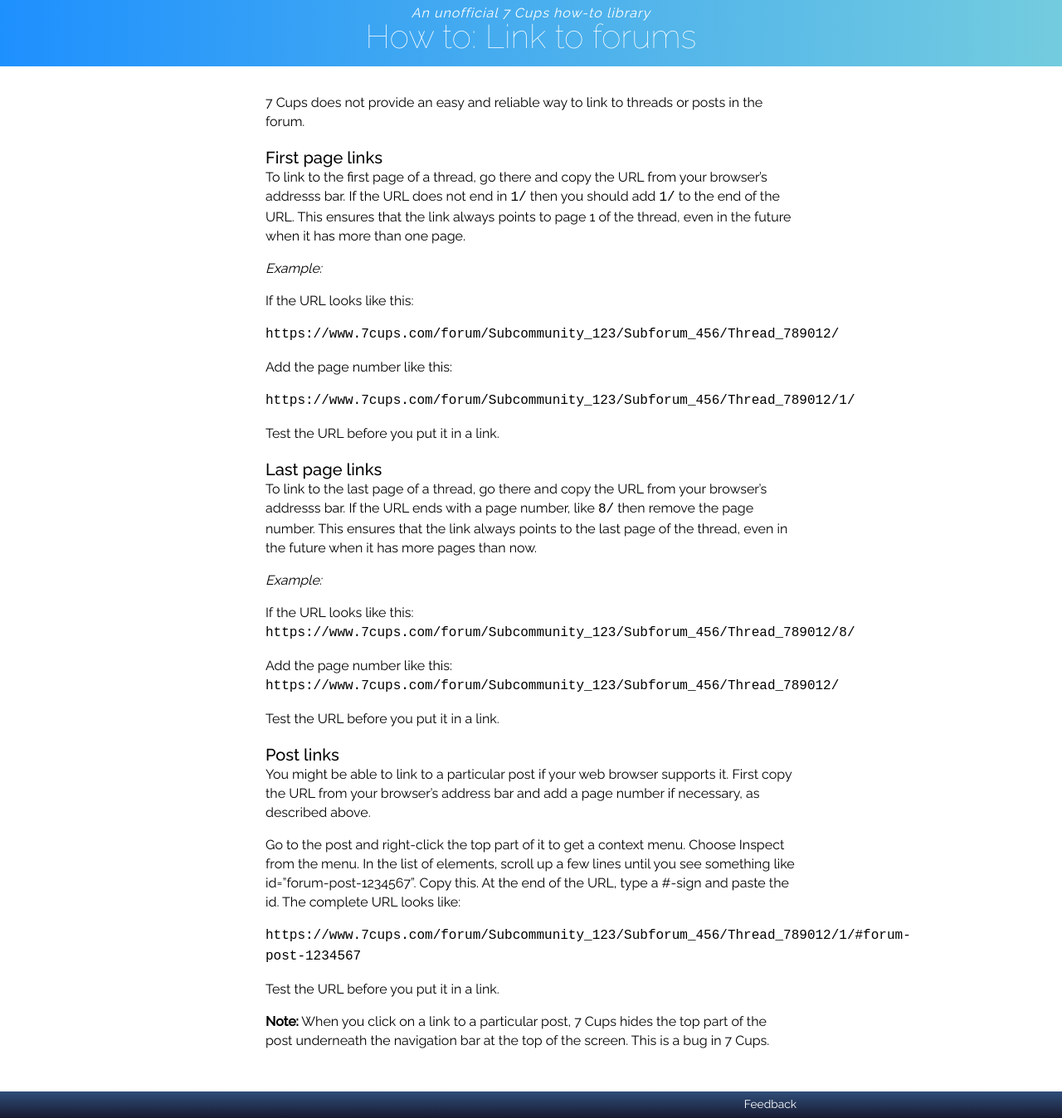
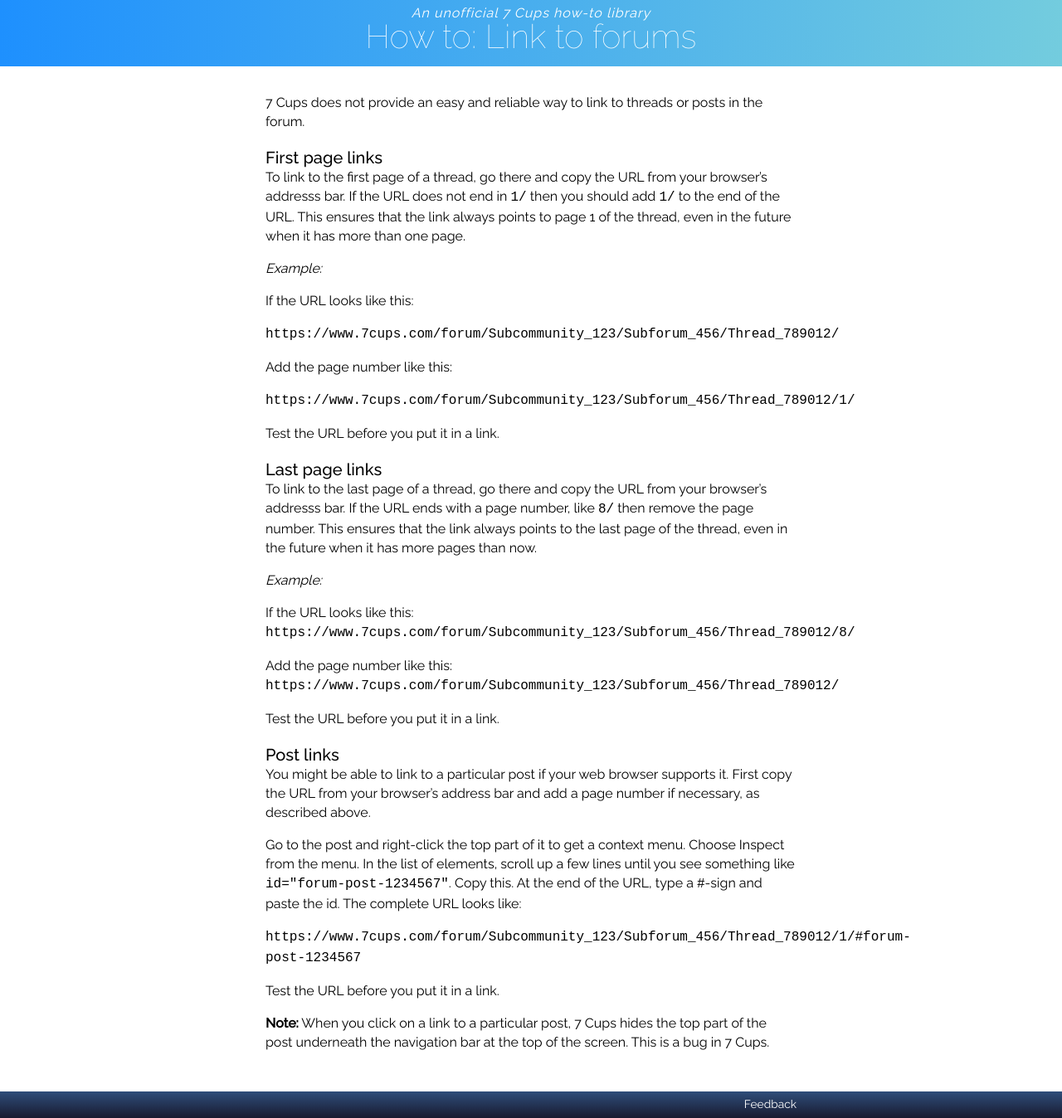
Before and after one commit to RarelyCharlie/rarelycharlie.github.io, a Jekyll site: the page built from _howto/forumlink.md, in a window 1280 px wide and 1348 px high. Shown: the whole window at 83% size. Built offline with Jekyll 4.4.1, drawn with Linux system fonts in a browser that asks for light colours.

Commit message:
formatting

```diff
--- a/_howto/forumlink.md
+++ b/_howto/forumlink.md
@@ -46,8 +46,8 @@ You might be able to link to a particular post if your web browser supports it.
 from your browser's address bar and add a page number if necessary, as described above.
 
 Go to the post and right-click the top part of it to get a context menu. Choose Inspect from the menu.
-In the list of elements, scroll up a few lines until you see something like id="forum-post-1234567".
-Copy this. At the end of the URL, type a #-sign and paste the id. The complete URL looks like:
+In the list of elements, scroll up a few lines until you see something like `id="forum-post-1234567"`.
+Copy this. At the end of the URL, type a `#`-sign and paste the id. The complete URL looks like:
 
 `https://www.7cups.com/forum/Subcommunity_123/Subforum_456/Thread_789012/1/#forum-post-1234567`
 
```
